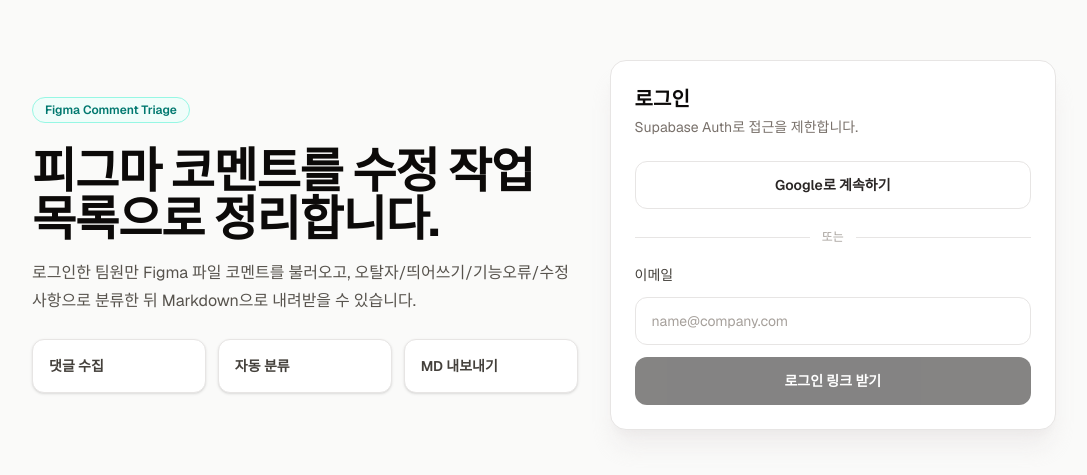
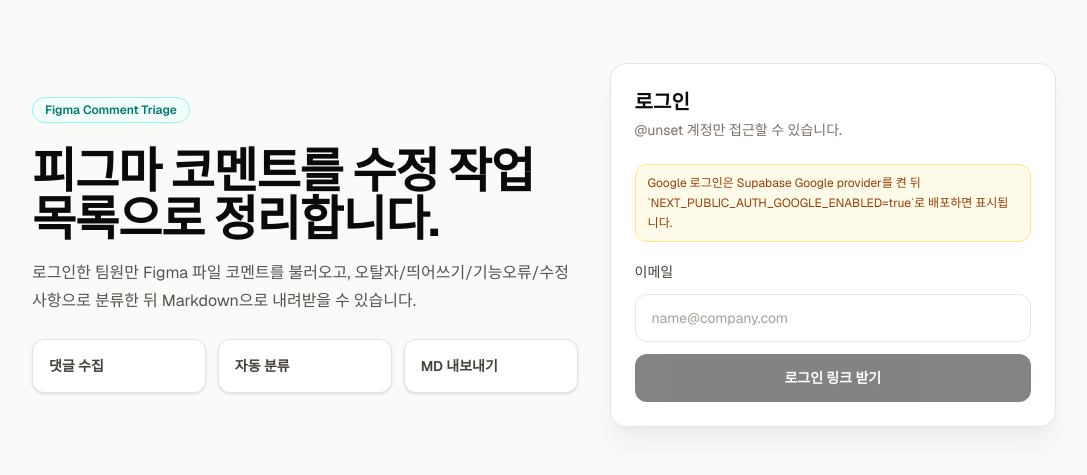
Before and after one commit to sunghyeonhwang/figma_fix, a Next.js app: page / in a window 1280 px wide. Shown: the part 155-630 px from the top of the page, without its empty margins (96-1183 px from the left). Built offline with nearby package versions, Linux system fonts and the light colour scheme; no server answers.

Commit message:
feat: restrict auth to griff domain

```diff
--- a/app/api/figma/comments/route.ts
+++ b/app/api/figma/comments/route.ts
@@ -1,5 +1,6 @@
 import { NextRequest, NextResponse } from 'next/server';
 import { createClient, type SupabaseClient } from '@supabase/supabase-js';
+import { getAllowedEmailDomain, isAllowedEmail } from '@/app/lib/auth/access-policy';
 import { createFigmaApiService, getFigmaAccessToken, FigmaApiError } from '@/app/lib/services/figma-api';
 import { parseFigmaUrl, isValidFigmaUrl } from '@/app/lib/utils/figma-url';
 import { aggregateComments } from '@/app/lib/utils/comment-aggregation';
@@ -257,6 +258,22 @@
     };
   }
 
+  if (!isAllowedEmail(data.user.email)) {
+    return {
+      ok: false,
+      response: NextResponse.json(
+        {
+          success: false,
+          error: {
+            code: FigmaErrorCode.ACCESS_DENIED,
+            message: `@${getAllowedEmailDomain()} 계정만 사용할 수 있습니다.`,
+          },
+        },
+        { status: 403 }
+      ),
+    };
+  }
+
   return {
     ok: true,
     context: {
--- a/app/components/AuthGate.tsx
+++ b/app/components/AuthGate.tsx
@@ -2,6 +2,7 @@
 
 import { useEffect, useMemo, useState } from "react";
 import type { Session } from "@supabase/supabase-js";
+import { getAllowedEmailDomain, isAllowedEmail } from "../lib/auth/access-policy";
 import { createSupabaseBrowserClient, getSupabaseConfig } from "../lib/supabase/client";
 
 interface AuthGateProps {
@@ -11,6 +12,8 @@
 export function AuthGate({ children }: AuthGateProps) {
   const supabase = useMemo(() => createSupabaseBrowserClient(), []);
   const hasSupabaseConfig = !!getSupabaseConfig();
+  const isGoogleEnabled = process.env.NEXT_PUBLIC_AUTH_GOOGLE_ENABLED === "true";
+  const allowedEmailDomain = getAllowedEmailDomain();
   const [session, setSession] = useState<Session | null>(null);
   const [email, setEmail] = useState("");
   const [message, setMessage] = useState<string | null>(null);
@@ -87,6 +90,17 @@
     await supabase.auth.signOut();
   };
 
+  useEffect(() => {
+    if (!supabase || !session) return;
+
+    if (!isAllowedEmail(session.user.email)) {
+      queueMicrotask(() => {
+        setError(`@${allowedEmailDomain} 계정만 사용할 수 있습니다.`);
+        supabase.auth.signOut();
+      });
+    }
+  }, [allowedEmailDomain, session, supabase]);
+
   if (!hasSupabaseConfig) {
     return <SupabaseSetupRequired />;
   }
@@ -134,10 +148,12 @@
             <div className="mb-6">
               <h2 className="text-xl font-bold text-stone-950 dark:text-white">로그인</h2>
               <p className="mt-1 text-sm text-stone-500 dark:text-zinc-400">
-                Supabase Auth로 접근을 제한합니다.
+                @{allowedEmailDomain} 계정만 접근할 수 있습니다.
               </p>
             </div>
 
+            {isGoogleEnabled ? (
+              <>
                 <button
                   type="button"
                   onClick={handleGoogleLogin}
@@ -151,6 +167,12 @@
                   <span className="text-xs font-medium text-stone-400">또는</span>
                   <div className="h-px flex-1 bg-stone-200 dark:bg-zinc-800" />
                 </div>
+              </>
+            ) : (
+              <p className="mb-5 rounded-xl border border-amber-200 bg-amber-50 px-3 py-2 text-xs leading-5 text-amber-800 dark:border-amber-900/70 dark:bg-amber-950/40 dark:text-amber-200">
+                Google 로그인은 Supabase Google provider를 켠 뒤 `NEXT_PUBLIC_AUTH_GOOGLE_ENABLED=true`로 배포하면 표시됩니다.
+              </p>
+            )}
 
             <form onSubmit={handleEmailLogin} className="space-y-3">
               <label className="block text-sm font-medium text-stone-700 dark:text-zinc-300">
@@ -231,6 +253,7 @@
             <pre className="mt-3 overflow-x-auto rounded-xl bg-stone-950 p-4 text-xs leading-6 text-stone-100">
 {`NEXT_PUBLIC_SUPABASE_URL=https://your-project.supabase.co
 NEXT_PUBLIC_SUPABASE_ANON_KEY=your-anon-key
+NEXT_PUBLIC_AUTH_GOOGLE_ENABLED=false
 FIGMA_ACCESS_TOKEN=figd_optional_server_token`}
             </pre>
             <p className="mt-3 text-xs leading-5 text-stone-500 dark:text-zinc-400">
--- /dev/null
+++ b/app/lib/auth/access-policy.ts
@@ -0,0 +1,17 @@
+const DEFAULT_ALLOWED_DOMAIN = "griff.co.kr";
+
+export function getAllowedEmailDomain() {
+  return (
+    process.env.NEXT_PUBLIC_ALLOWED_EMAIL_DOMAIN?.trim().toLowerCase() ||
+    DEFAULT_ALLOWED_DOMAIN
+  );
+}
+
+export function isAllowedEmail(email?: string | null) {
+  if (!email) return false;
+
+  const normalizedEmail = email.trim().toLowerCase();
+  const domain = getAllowedEmailDomain();
+
+  return normalizedEmail.endsWith(`@${domain}`);
+}
--- a/scripts/push-vercel-env.mjs
+++ b/scripts/push-vercel-env.mjs
@@ -9,6 +9,8 @@
 const keys = [
   "NEXT_PUBLIC_SUPABASE_URL",
   "NEXT_PUBLIC_SUPABASE_ANON_KEY",
+  "NEXT_PUBLIC_AUTH_GOOGLE_ENABLED",
+  "NEXT_PUBLIC_ALLOWED_EMAIL_DOMAIN",
   "FIGMA_ACCESS_TOKEN",
 ];
 
```
Also changed, not shown: 2 other files (tests, documents, lock files or other folders). Lines whose indentation alone changed are shown as unchanged.
